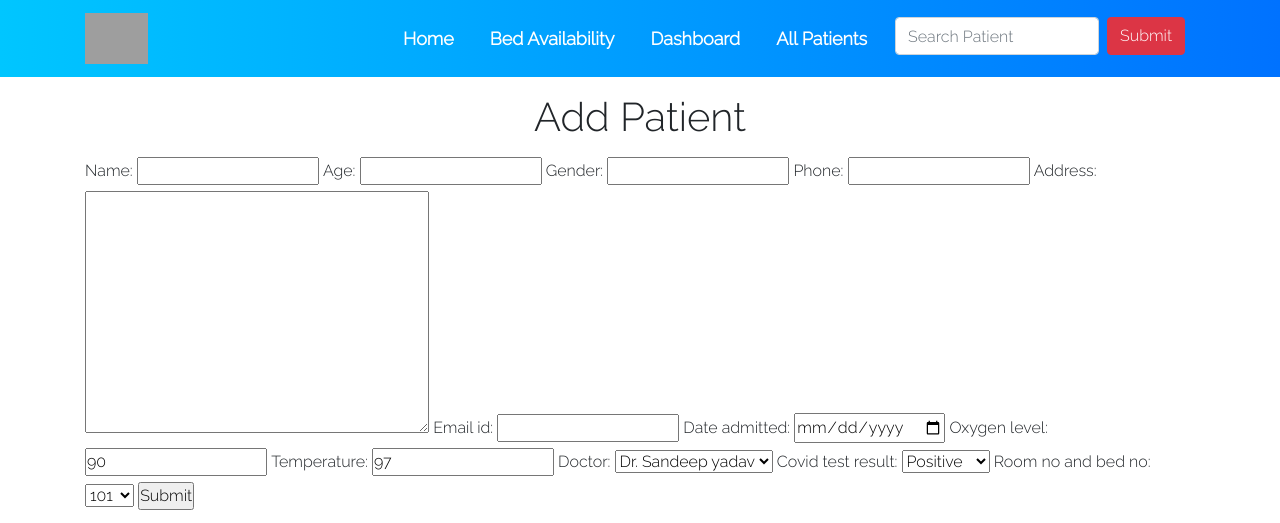
After one commit to Patience-Breakers/Hospital-CMS-for-Covid-19, a Django app: template covidtracker/templates/add_patient.html in a window 1280 px wide. The commit adds this page. Shown: the top 523 px of the page. Run offline with Django 3.2, Linux system fonts and the light colour scheme; the template is opened without the code that fills it, so the values that code supplies are empty; some libraries are stand-ins or nearby versions; grey boxes are pictures that could not be loaded.

Commit message:
form is working now

```diff
--- a/covidtracker/accounts/urls.py
+++ b/covidtracker/accounts/urls.py
@@ -8,11 +8,11 @@ urlpatterns = [
     path("search", views.search, name='search'),
     path("bedavailability/", views.bedavailability, name='bedavailability'),
     path('patients/<int:myid>/', views.patients, name='patientspages'),
-    path("/allpatients", views.allpatients, name='allPatients'),
+    path("allpatients/", views.allpatients, name='allPatients'),
+    path("addpatient", views.addpatient, name='addpatient'),
     # path("addPatient", views.buttons, name='buttons'),
     # path("bedavailibility22", views.bedavailibility22, name='bedavailibility22'),
     # path("viewPatient", views.viewPatient, name='viewPatient'),
-    # path("editPatient", views.editInfo, name='editPatient'),
     # path("searchRecovered", views.searchRecovered, name='searchRecovered'),
     # path("viewAll", views.viewAll, name='viewAll'),
     # path("searchAdmitted", views.searchAdmitted, name='searchAdmitted'),
--- a/covidtracker/static/css/allPatients.css
+++ b/covidtracker/static/css/allPatients.css
@@ -0,0 +1,4 @@
+.heading {
+  margin-top: 2%;
+  margin-bottom: 2%;
+}
--- /dev/null
+++ b/covidtracker/templates/add_patient.html
@@ -0,0 +1,99 @@
+{% extends 'innerbase.html' %}
+{% load static %}
+
+{% block title %}Add Patient Page | The ASA Covid Tracker{% endblock %}
+{% block cssLinks %}
+<link rel="stylesheet" href="{% static 'css/allpatients.css' %}">
+{% endblock %}
+
+{% block body %}
+<div class="container ">
+    <h1 class="text-center my-3">Add Patient</h1>
+    <form action="/addpatient" method="post" class="form-group">
+        <input type="hidden" name="csrfmiddlewaretoken"
+            value="EjqBq2WifQcrtuqapVZzbYknWfQifK0v3jmo8CmbSPPZhFX1fnYWzUEwsna6DMix">
+        <tr>
+            <th><label for="id_name">Name:</label></th>
+            <td><input type="text" name="name" maxlength="100" required id="id_name"></td>
+        </tr>
+        <tr>
+            <th><label for="id_age">Age:</label></th>
+            <td><input type="number" name="age" required id="id_age"></td>
+        </tr>
+        <tr>
+            <th><label for="id_gender">Gender:</label></th>
+            <td><input type="text" name="gender" maxlength="10" required id="id_gender"></td>
+        </tr>
+        <tr>
+            <th><label for="id_phone">Phone:</label></th>
+            <td><input type="text" name="phone" maxlength="13" required id="id_phone"></td>
+        </tr>
+        <tr>
+            <th><label for="id_address">Address:</label></th>
+            <td><textarea name="address" cols="40" rows="10" maxlength="1000" required id="id_address">
+    </textarea></td>
+        </tr>
+        <tr>
+            <th><label for="id_email_id">Email id:</label></th>
+            <td><input type="email" name="email_id" maxlength="254" required id="id_email_id"></td>
+        </tr>
+        <tr>
+            <th><label for="id_date_admitted">Date admitted:</label></th>
+            <td><input type="date" name="date_admitted" required id="id_date_admitted"></td>
+        </tr>
+        <tr>
+            <th><label for="id_oxygen_level">Oxygen level:</label></th>
+            <td><input type="number" name="oxygen_level" value="90" required id="id_oxygen_level"></td>
+        </tr>
+        <tr>
+            <th><label for="id_temperature">Temperature:</label></th>
+            <td><input type="number" name="temperature" value="97" required id="id_temperature"></td>
+        </tr>
+        <tr>
+            <th><label for="id_doctor">Doctor:</label></th>
+            <td><select name="doctor" id="id_doctor">
+                    <option value="1">Dr. Sandeep yadav</option>
+
+                    <option value="2">Dr. Aakash Yadav</option>
+
+                </select></td>
+        </tr>
+        <tr>
+            <th><label for="id_covid_test_result">Covid test result:</label></th>
+            <td><select name="covid_test_result" id="id_covid_test_result">
+                    <option value="1">Positive</option>
+
+                    <option value="2">Negative</option>
+
+                </select></td>
+        </tr>
+        <tr>
+            <th><label for="id_room_no_and_bed_no">Room no and bed no:</label></th>
+            <td><select name="room_no_and_bed_no" id="id_room_no_and_bed_no">
+                    <option value="2">101</option>
+
+                    <option value="3">102</option>
+
+                    <option value="4">103</option>
+
+                    <option value="5">104</option>
+
+                    <option value="6">105</option>
+
+                    <option value="7">106</option>
+
+                    <option value="8">201</option>
+
+                    <option value="11">202</option>
+
+                </select></td>
+        </tr>
+        <input type="submit">
+    </form>
+</div>
+
+{% endblock %}
+
+{% block JS %}
+
+{% endblock %}
--- a/covidtracker/templates/innerbase.html
+++ b/covidtracker/templates/innerbase.html
@@ -44,7 +44,7 @@
     <!--todo navbar starts here-->
     <nav class="navbar navbar-expand-lg sticky-top ">
         <div class="container">
-            <a class="navbar-brand" href="#">
+            <a class="navbar-brand" href="/">
                 <section id="leftlogo">
                     <img src="https://res.cloudinary.com/dnv3ztqf1/image/upload/v1608906379/Images%20for%20UNSCRIPT%20ROOKIE/logos/navbarlogo_kn59xi.png"
                         width="100%" class="d-inline-block align-top" loading="lazy" />
@@ -115,6 +115,9 @@
                         <li><a href="/">Home</a></li>
                         <li><a href="/bedavailability">Bed Availability</a></li>
                         <li><a href="/dashboard">Dashboard</a></li>
+                        <li><a href="/allpatients">All Patients</a></li>
+
+
                     </ul>
                 </div>
                 <div class=" col-md-4 footer_contact_section">
```
Also changed, not shown: covidtracker/accounts/forms.py (added, +13 -0 lines), covidtracker/accounts/views.py (+23 -2 lines), covidtracker/static/css/base.css (+24 -0 lines), covidtracker/templates/allpatients.html (+20 -0 lines), covidtracker/db.sqlite3.
